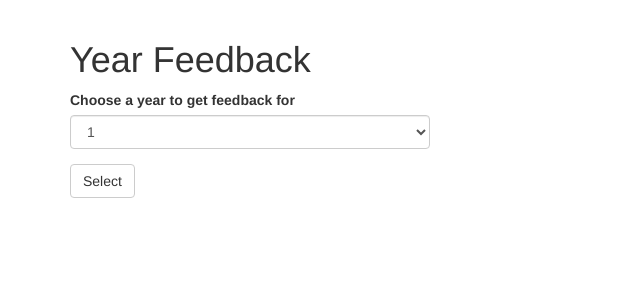
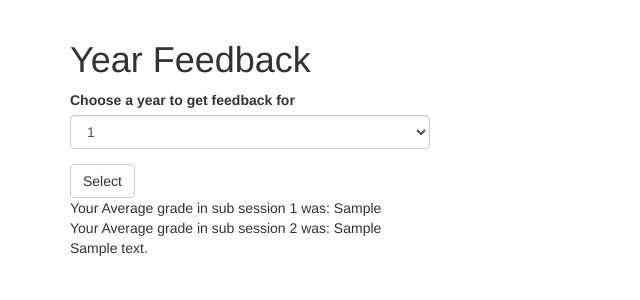
Before and after one commit to GrantChristie/EDM-System, a Flask app: template app/templates/yearfeedback.html in a window 1280 px wide. Shown: the part 52-352 px from the top of the page, without its empty margins (0-640 px from the left). Run offline with Flask 2, Linux system fonts and the light colour scheme; tables that the repository leaves empty hold one stand-in row (values such as "Sample post"); the template is opened without the code that fills it: values that come from a table or form of the project are taken from there, most other values are stand-ins (such as "Sample title", 1, 10 or a date in 2020); some libraries are stand-ins or nearby versions.

Commit message:
calcualte sub session scores in year and display feedback message

```diff
--- a/app/routes.py
+++ b/app/routes.py
@@ -492,9 +492,32 @@ def yearfeedback(username):
         form = SelectYear()
         if form.validate_on_submit():
             choice = str(form.year.data)
-            student_data = pd.read_sql("SELECT * FROM STUDENT "
-                                       "WHERE ID = " + str(student.id), db.engine)
-            return "You selected " + choice
+            #ADD CHECK TO SQL SO IT RETRIVES SUBMITTED VALUES THAT ARE NOT NULL
+            student_year_results = pd.read_sql('SELECT course.course_name as course_name, credits, sub_session, '
+                                     'sum(contribution * cgs) as course_grade '
+                                     'from student_summative_assessments '
+                                     'inner JOIN summative_assessment '
+                                     'on student_summative_assessments.summative_assessment_id = summative_assessment.id '
+                                     'inner JOIN course '
+                                     'on summative_assessment.course_id = course.id '
+                                     'inner JOIN programme_courses on course.id = programme_courses.course_id '
+                                     'AND student_id =' + str(student.id) + 'and course.level = ' + choice + ' group by course.id',
+                                     db.engine)
+
+            sub_session1_grade = gradebandcheck(student_year_results.loc[student_year_results['sub_session'] == 1, 'course_grade'].sum()/3)
+            sub_session2_grade =  gradebandcheck(student_year_results.loc[student_year_results['sub_session'] == 2, 'course_grade'].sum()/3)
+
+            if gradetocgs(sub_session1_grade) < gradetocgs(sub_session2_grade):
+                sub_session_message = "Well Done, your overall performance improved throughout the year."
+            elif gradetocgs(sub_session1_grade) == gradetocgs(sub_session2_grade):
+                sub_session_message = "Your overall performance was consistent throughout the year."
+            else:
+                sub_session_message = "Your overall performance decreased throughout the year."
+
+            # ADD CHECK TO SQL SO IT RETRIVES SUBMITTED VALUES THAT ARE NOT NULL
+            return render_template('yearfeedback.html', title='Year Feedback', form=form,
+                                   sub_session1_grade=sub_session1_grade, sub_session2_grade=sub_session2_grade,
+                                   sub_session_message=sub_session_message)
         else:
             return render_template('yearfeedback.html', title='Year Feedback', form=form)
     else:
--- a/app/templates/yearfeedback.html
+++ b/app/templates/yearfeedback.html
@@ -8,4 +8,13 @@
             {{ wtf.quick_form(form) }}
         </div>
     </div>
+    {% if sub_session1_grade is defined %}
+        Your Average grade in sub session 1 was: {{ sub_session1_grade }}<br>
+    {% endif %}
+    {% if sub_session2_grade is defined %}
+        Your Average grade in sub session 2 was: {{ sub_session2_grade }}<br>
+    {% endif %}
+    {% if sub_session_message is defined %}
+        {{ sub_session_message }}<br>
+    {% endif %}
 {% endblock %}
```
